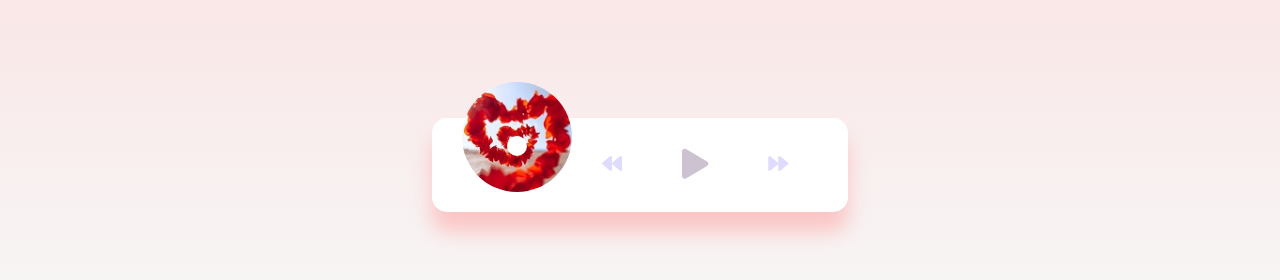
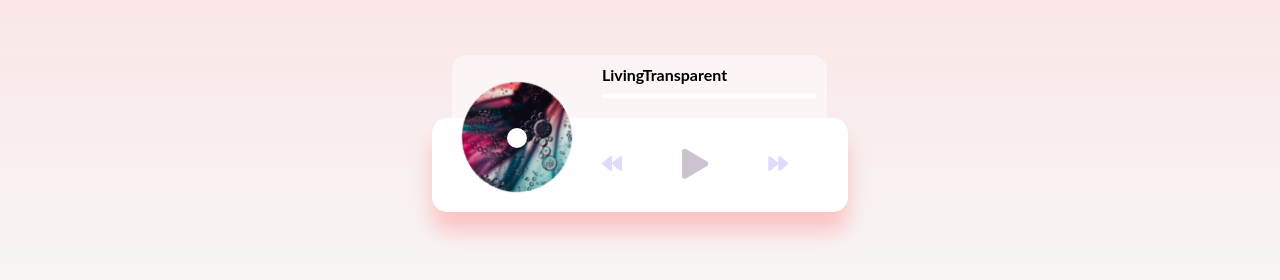
Before and after one commit to AlejandroPerdomoCuello/MusicPlayerVanillaJS, a plain HTML site: page index.html in a window 1280 px wide. Shown: the part 276-556 px from the top of the page. Drawn offline with Linux system fonts and the light colour scheme; a web font is replaced by a local one.

Commit message:
Got the Song title and img displayed accordingly

```diff
--- a/index.html
+++ b/index.html
@@ -12,7 +12,7 @@
 
     <h1>Music Player</h1>
 
-    <div class="music-container" id="music-container">
+    <div class="music-container play" id="music-container">
       <div class="music-info">
         <h4 id="title">Looking for Love</h4>
         <div class="progress-container" id="progress-container">
@@ -20,10 +20,10 @@
         </div>
       </div>
 
-      <audio src="music/Ask-LookingForLove.mp3" id="audio"></audio>
+      <audio src="music/LivingTransparent.mp3" id="audio"></audio>
 
       <div class="img-container">
-        <img src="img/Ask-LookingForLove.jpg" alt="music-cover" id="cover" />
+        <img src="img/LivingTransparent.jpg" alt="music-cover" id="cover" />
       </div>
       <div class="navigation">
         <button id="prev" class="action-btn">
--- a/script.js
+++ b/script.js
@@ -0,0 +1,25 @@
+const musicContainer = document.querySelector('.music-container')
+const playBtn = document.querySelector('#play')
+const prevBtn = document.querySelector('#prev')
+const nextBtn = document.querySelector('#next')
+const audio = document.querySelector('#audio')
+const progress = document.querySelector('.progress')
+const progressContainer = document.querySelector('.progress-container')
+const title = document.querySelector('#title')
+const cover = document.querySelector('#cover')
+
+// Song titles
+const songs = ['LivingTransparent', 'LookingForLove']
+
+// Keep track of songs
+let songIndex = 0
+
+// Initially load song into document
+loadSong(songs[songIndex])
+
+//Update song details
+function loadSong(song) {
+    title.innerText = song
+    audio.src = `music/${song}.mp3`;
+    cover.src = `img/${song}.jpg`;
+}
--- a/style.css
+++ b/style.css
@@ -21,6 +21,7 @@ body {
 	margin: 0;
 }
 
+/*Style the white where the music info will be*/
 .music-container {
 	background-color: #fff;
 	border-radius: 15px;
@@ -32,23 +33,26 @@ body {
 	z-index: 10;
 }
 
+/*Styles where the image will be*/
 .img-container {
 	position: relative;
 	width: 110px;
 }
 
+/*Puts white dot on center of image to give Vinyl effect*/
 .img-container::after {
 	content: "";
 	background-color: #fff;
 	border-radius: 50%;
 	position: absolute;
-	bottom: 85%;
+	bottom: 100%;
 	left: 50%;
 	width: 20px;
 	height: 20px;
 	transform: translate(-50%, 50%);
 }
 
+/*Style for the image alone*/
 .img-container img {
 	border-radius: 50%;
 	object-fit: cover;
@@ -62,10 +66,12 @@ body {
 	animation-play-state: paused;
 }
 
+/*Makes the image rotate*/
 .music-container.play .img-container img {
 	animation-play-state: running;
 }
 
+/*Create the rotation for the image*/
 @keyframes rotate {
 	from {
 		transform: rotate(0deg);
```
Also changed, not shown: img/LivingTransparent.jpg (renamed from img/Reasoner-LivingTransparent.jpg), img/LookingForLove.jpg (renamed from img/Ask-LookingForLove.jpg), 2 other files.
